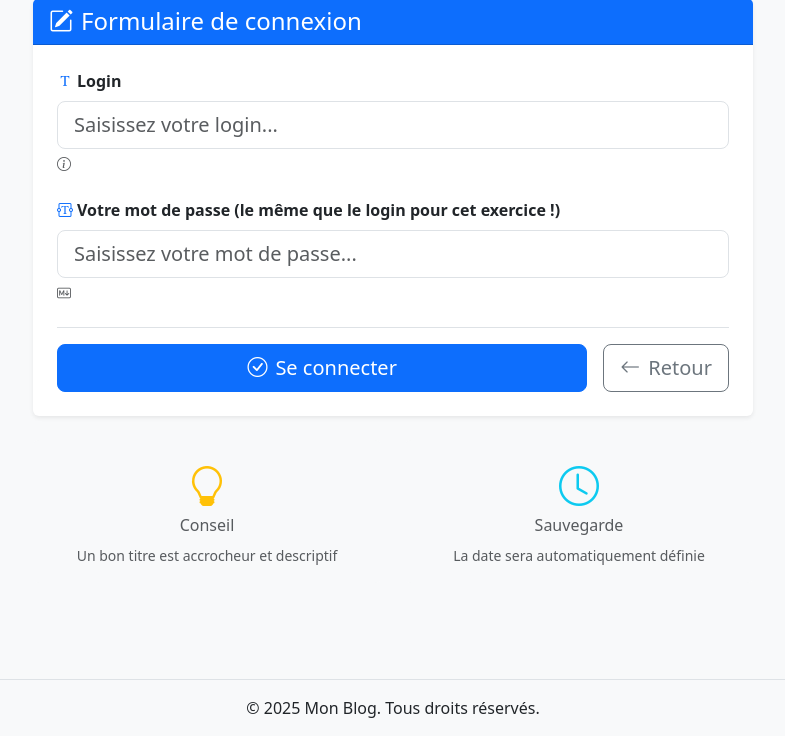
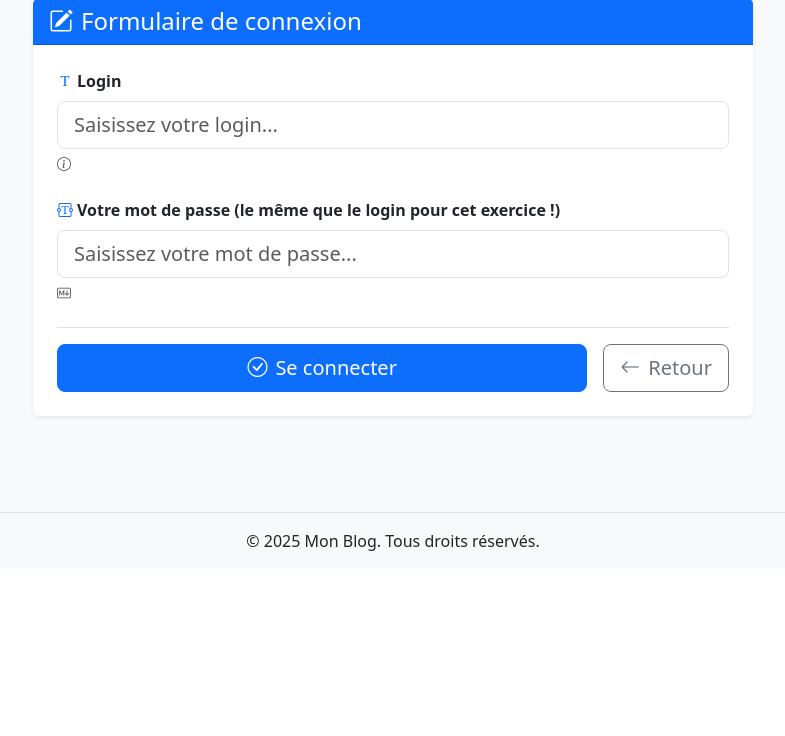
Before and after one commit to WebDevCF2m2025/blog-php-oo-mvc, a PHP site: template view/connection.html.twig in a window 1280 px wide. Shown: the part 378-1114 px from the top of the page, without its empty margins (247-1032 px from the left). After the commit the page ends 929 px from the top, so only its background shows below. Run offline with PHP 8.4, Linux system fonts and the light colour scheme; the template is opened without the code that fills it, so the values that code supplies are empty; some libraries are stand-ins or nearby versions.

Commit message:
connection view

```diff
--- a/config.dev.php
+++ b/config.dev.php
@@ -16,4 +16,5 @@ const DB_TYPE = "mysql"; // valable pour MySQL et/ou MariaDB
 const RACINE_PATH = __DIR__;
 // URL racine de notre site pour le navigateur (jusqu'au dossier public)
 // évite les problèmes de chemins relatifs si on utilise Twig ou des redirections
-const RACINE_URL = "http://web2025/blog-php-perm-comment/public/";
+#const RACINE_URL = "http://web2025/blog-php-perm-comment/public/";
+const RACINE_URL = "http://global-2025/blog-php-oo-mvc/public/";
--- a/view/connection.html.twig
+++ b/view/connection.html.twig
@@ -62,7 +62,7 @@
                                 <button type="submit" class="btn btn-primary btn-lg flex-fill">
                                     <i class="bi bi-check-circle me-2"></i>Se connecter
                                 </button>
-                                <a href="./" class="btn btn-outline-secondary btn-lg">
+                                <a href="{{ racineURL }}" class="btn btn-outline-secondary btn-lg">
                                     <i class="bi bi-arrow-left me-2"></i>Retour
                                 </a>
                             </div>
@@ -70,31 +70,6 @@
                     </div>
                 </div>
 
-                <!-- Aperçu des informations -->
-                <div class="row mt-4">
-                    <div class="col-md-6">
-                        <div class="card border-0 bg-light">
-                            <div class="card-body text-center">
-                                <i class="bi bi-lightbulb text-warning fs-1 mb-2"></i>
-                                <h6 class="text-muted">Conseil</h6>
-                                <small class="text-muted">
-                                    Un bon titre est accrocheur et descriptif
-                                </small>
-                            </div>
-                        </div>
-                    </div>
-                    <div class="col-md-6">
-                        <div class="card border-0 bg-light">
-                            <div class="card-body text-center">
-                                <i class="bi bi-clock text-info fs-1 mb-2"></i>
-                                <h6 class="text-muted">Sauvegarde</h6>
-                                <small class="text-muted">
-                                    La date sera automatiquement définie
-                                </small>
-                            </div>
-                        </div>
-                    </div>
-                </div>
             </div>
         </div>
     </div>
```
